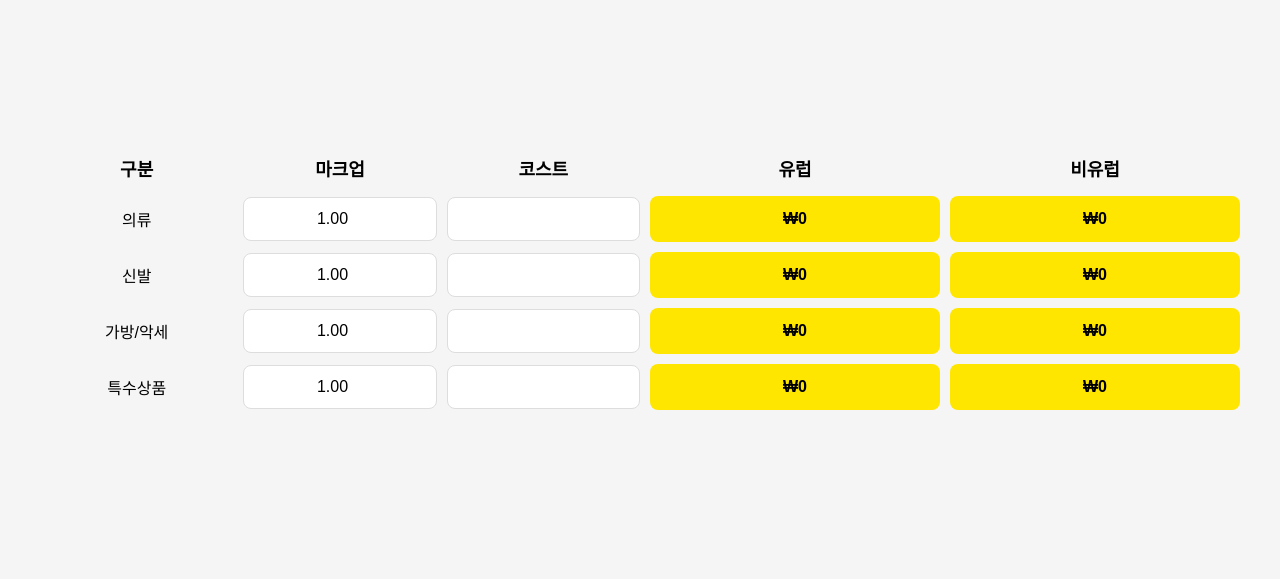
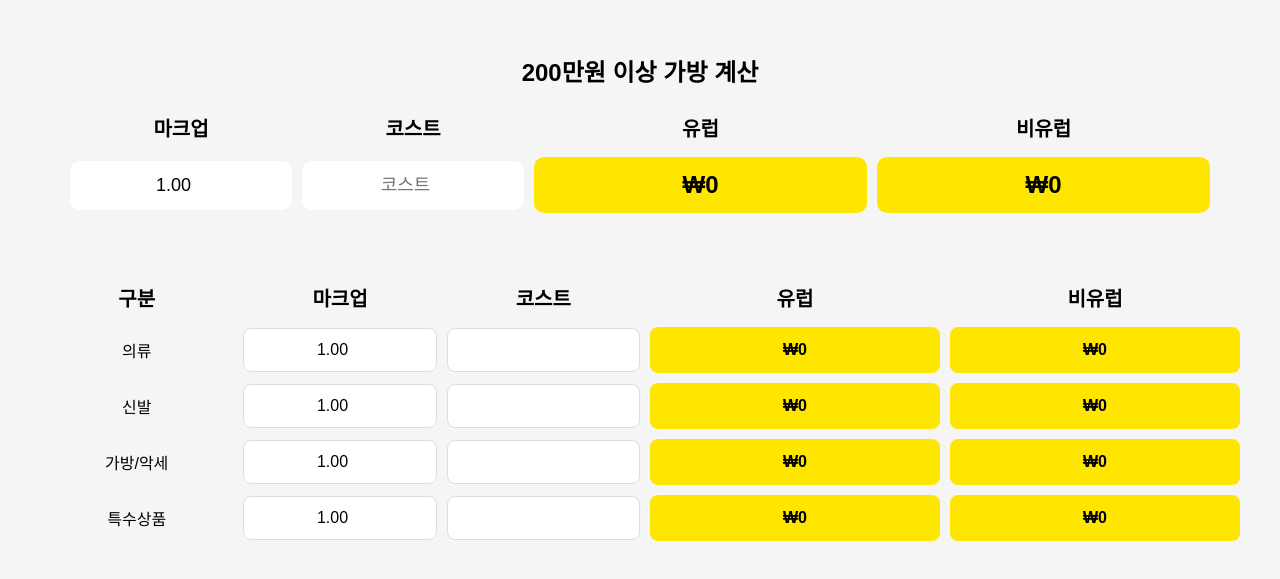
Before and after one commit to brandplanning0820/Calculator, a plain HTML site: page index.html in a window 1280 px wide. Shown: the part 113-692 px from the top of the page. Drawn offline with Linux system fonts and the light colour scheme.

Commit message:
200 bag update

```diff
--- a/index.css
+++ b/index.css
@@ -11,28 +11,119 @@ body{
     min-height:100vh;
 
     display:flex;
+    flex-direction:column;
     justify-content:center;
     align-items:center;
 
-    padding:20px;
+    padding:40px 20px;
 }
 
+/* =========================
+    200만원 이상 가방 계산
+========================= */
+
+.luxury-calculator{
+    width:100%;
+    max-width:1200px;
+
+    background:#f5f5f5;
+
+    padding:30px;
+    border-radius:20px;
+
+    margin-bottom:40px;
+}
+
+.luxury-calculator h2{
+    text-align:center;
+    margin-bottom:25px;
+    font-weight:900;
+    font-size:24px;
+}
+
+.luxury-header,
+.luxury-row{
+    display:grid;
+
+    grid-template-columns:
+    1fr
+    1fr
+    1.5fr
+    1.5fr;
+
+    gap:10px;
+    align-items:center;
+}
+
+.luxury-header{
+    font-weight:bold;
+    text-align:center;
+
+    margin-bottom:15px;
+
+    font-size:20px;
+}
+
+.luxury-row input{
+    width:100%;
+
+    padding:14px;
+
+    border:none;
+    border-radius:10px;
+
+    font-size:18px;
+    text-align:center;
+}
+
+.luxury-eu,
+.luxury-non-eu{
+    background:#ffe600;
+    color:#000;
+
+    font-weight:700;
+
+    padding:14px;
+    border-radius:10px;
+
+    min-height:54px;
+
+    display:flex;
+    align-items:center;
+    justify-content:center;
+
+    font-size:24px;
+}
+
+/* =========================
+    일반 계산기
+========================= */
+
 .calculator{
+    width:100%;
     max-width:1200px;
-    margin:0 auto;
 }
 
 .row{
     display:grid;
-    grid-template-columns: 1fr 1fr 1fr 1.5fr 1.5fr;
+
+    grid-template-columns:
+    1fr
+    1fr
+    1fr
+    1.5fr
+    1.5fr;
+
     gap:10px;
     align-items:center;
+
     margin-bottom:10px;
 }
 
 .header{
     font-weight:bold;
-    font-size:18px;
+    font-size:20px;
+
     margin-bottom:15px;
 }
 
@@ -46,9 +137,12 @@ body{
 
 input{
     width:100%;
+
     padding:12px;
+
     border:1px solid #ddd;
     border-radius:8px;
+
     font-size:16px;
     text-align:center;
 }
@@ -57,29 +151,42 @@ input{
 .non-eu{
     background:#ffe600;
     color:#000;
+
     font-weight:700;
+
     padding:12px;
     border-radius:8px;
+
     min-height:46px;
+
     display:flex;
     align-items:center;
     justify-content:center;
 }
 
+/* =========================
+    모바일
+========================= */
+
 @media (max-width:768px){
 
-    .row{
-        grid-template-columns: 1fr;
-    }
-
+    .luxury-header,
     .header{
         display:none;
     }
 
+    .luxury-row,
+    .row{
+        grid-template-columns:1fr;
+    }
+
+    .luxury-row,
     .row{
         background:#fff;
+
         padding:15px;
         border-radius:12px;
+
         margin-bottom:15px;
     }
 }
--- a/index.html
+++ b/index.html
@@ -3,11 +3,51 @@
 <head>
     <meta charset="UTF-8">
     <meta name="viewport" content="width=device-width, initial-scale=1.0">
+
     <title>종합몰 가격 계산기</title>
+
     <link rel="stylesheet" href="index.css">
     <script src="index.js" defer></script>
 </head>
 <body>
+
+    <!-- 200만원 이상 가방 계산 -->
+
+    <div class="luxury-calculator">
+
+        <h2>200만원 이상 가방 계산</h2>
+
+        <div class="luxury-header">
+            <div>마크업</div>
+            <div>코스트</div>
+            <div>유럽</div>
+            <div>비유럽</div>
+        </div>
+
+        <div class="luxury-row">
+
+            <input
+                type="number"
+                id="luxuryMarkup"
+                step="0.01"
+                value="1.00"
+            >
+
+            <input
+                type="number"
+                id="luxuryCost"
+                placeholder="코스트"
+            >
+
+            <div class="luxury-eu">₩0</div>
+
+            <div class="luxury-non-eu">₩0</div>
+
+        </div>
+
+    </div>
+
+    <!-- 일반 계산기 -->
 
     <div class="calculator">
 
@@ -21,33 +61,97 @@
 
         <div class="row">
             <div>의류</div>
-            <div><input type="number" class="markup" step="0.01" value="1.00"></div>
-            <div><input type="number" class="cost"></div>
+
+            <div>
+                <input
+                    type="number"
+                    class="markup"
+                    step="0.01"
+                    value="1.00"
+                >
+            </div>
+
+            <div>
+                <input
+                    type="number"
+                    class="cost"
+                >
+            </div>
+
             <div class="eu">₩0</div>
+
             <div class="non-eu">₩0</div>
         </div>
 
         <div class="row">
             <div>신발</div>
-            <div><input type="number" class="markup" step="0.01" value="1.00"></div>
-            <div><input type="number" class="cost"></div>
+
+            <div>
+                <input
+                    type="number"
+                    class="markup"
+                    step="0.01"
+                    value="1.00"
+                >
+            </div>
+
+            <div>
+                <input
+                    type="number"
+                    class="cost"
+                >
+            </div>
+
             <div class="eu">₩0</div>
+
             <div class="non-eu">₩0</div>
         </div>
 
         <div class="row">
             <div>가방/악세</div>
-            <div><input type="number" class="markup" step="0.01" value="1.00"></div>
-            <div><input type="number" class="cost"></div>
+
+            <div>
+                <input
+                    type="number"
+                    class="markup"
+                    step="0.01"
+                    value="1.00"
+                >
+            </div>
+
+            <div>
+                <input
+                    type="number"
+                    class="cost"
+                >
+            </div>
+
             <div class="eu">₩0</div>
+
             <div class="non-eu">₩0</div>
         </div>
 
         <div class="row">
             <div>특수상품</div>
-            <div><input type="number" class="markup" step="0.01" value="1.00"></div>
-            <div><input type="number" class="cost"></div>
+
+            <div>
+                <input
+                    type="number"
+                    class="markup"
+                    step="0.01"
+                    value="1.00"
+                >
+            </div>
+
+            <div>
+                <input
+                    type="number"
+                    class="cost"
+                >
+            </div>
+
             <div class="eu">₩0</div>
+
             <div class="non-eu">₩0</div>
         </div>
 
--- a/index.js
+++ b/index.js
@@ -1,16 +1,24 @@
+/* =========================
+   일반 계산기
+========================= */
+
 const EU_RATE = 2150;
 const NON_EU_RATE = 2350;
 const FEE_RATE = 0.84;
 
-const inputs = document.querySelectorAll('.markup, .cost');
+const inputs = document.querySelectorAll(
+    '.markup, .cost'
+);
 
 inputs.forEach(input => {
     input.addEventListener('input', calculate);
 });
 
-function calculate() {
+function calculate(){
 
-    const rows = document.querySelectorAll('.row:not(.header)');
+    const rows = document.querySelectorAll(
+        '.row:not(.header)'
+    );
 
     rows.forEach(row => {
 
@@ -22,9 +30,14 @@ function calculate() {
             row.querySelector('.cost').value
         );
 
-        if (!cost || !markup) {
-            row.querySelector('.eu').textContent = '₩0';
-            row.querySelector('.non-eu').textContent = '₩0';
+        if(!cost || !markup){
+
+            row.querySelector('.eu')
+                .textContent = '₩0';
+
+            row.querySelector('.non-eu')
+                .textContent = '₩0';
+
             return;
         }
 
@@ -45,3 +58,108 @@ function calculate() {
 }
 
 calculate();
+
+/* =========================
+    200만원 이상 가방 계산
+========================= */
+
+const luxuryInputs = document.querySelectorAll(
+    '#luxuryMarkup, #luxuryCost'
+);
+
+luxuryInputs.forEach(input => {
+    input.addEventListener('input', calculateLuxury);
+});
+
+function calculateLuxury(){
+
+    const markup = Number(
+        document.getElementById('luxuryMarkup').value
+    );
+
+    const cost = Number(
+        document.getElementById('luxuryCost').value
+    );
+
+    if(!cost || !markup){
+
+        document.querySelector('.luxury-eu')
+            .textContent = '₩0';
+
+        document.querySelector('.luxury-non-eu')
+            .textContent = '₩0';
+
+        return;
+    }
+
+    /* 유럽 */
+
+    const euBase =
+        cost * markup * 1800;
+
+    const euTax = 0;
+
+    const euVat =
+        euBase * 0.1;
+
+    const euExtra =
+        euBase * 0.05;
+
+    const euAdditional =
+        (euBase + euTax - 2000000) * 0.2;
+
+    const euMisc =
+        euAdditional * 0.3 + 50000;
+
+    const euFinalBuy =
+        euBase +
+        euTax +
+        euVat +
+        euExtra +
+        euAdditional +
+        euMisc;
+
+    const euFinalSell =
+        euFinalBuy / 0.84;
+
+    /* 비유럽 */
+
+    const nonEuBase =
+        cost * markup * 1800;
+
+    const nonEuTax =
+        nonEuBase * 0.08;
+
+    const nonEuVat =
+        nonEuBase * 0.1;
+
+    const nonEuExtra =
+        nonEuBase * 0.05;
+
+    const nonEuAdditional =
+        (nonEuBase + nonEuTax - 2000000) * 0.2;
+
+    const nonEuMisc =
+        nonEuAdditional * 0.3 + 50000;
+
+    const nonEuFinalBuy =
+        nonEuBase +
+        nonEuTax +
+        nonEuVat +
+        nonEuExtra +
+        nonEuAdditional +
+        nonEuMisc;
+
+    const nonEuFinalSell =
+        nonEuFinalBuy / 0.84;
+
+    document.querySelector('.luxury-eu')
+        .textContent =
+        '₩' + Math.round(euFinalSell).toLocaleString();
+
+    document.querySelector('.luxury-non-eu')
+        .textContent =
+        '₩' + Math.round(nonEuFinalSell).toLocaleString();
+}
+
+calculateLuxury();
```
